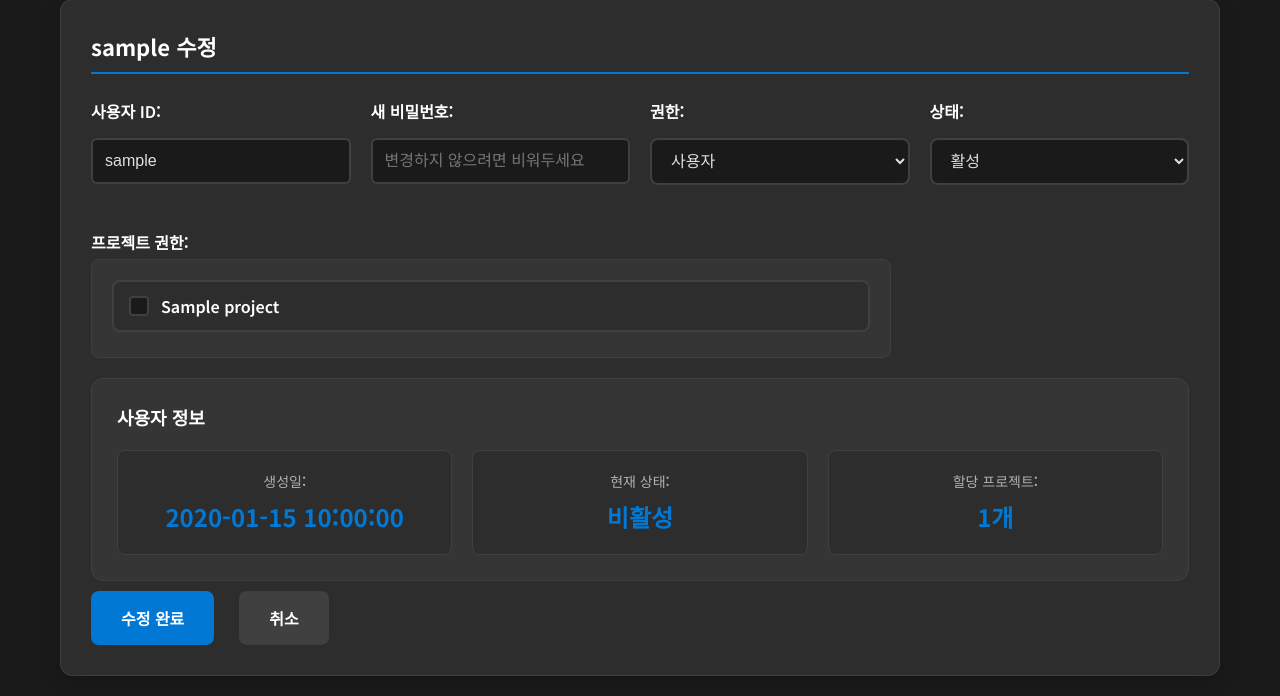
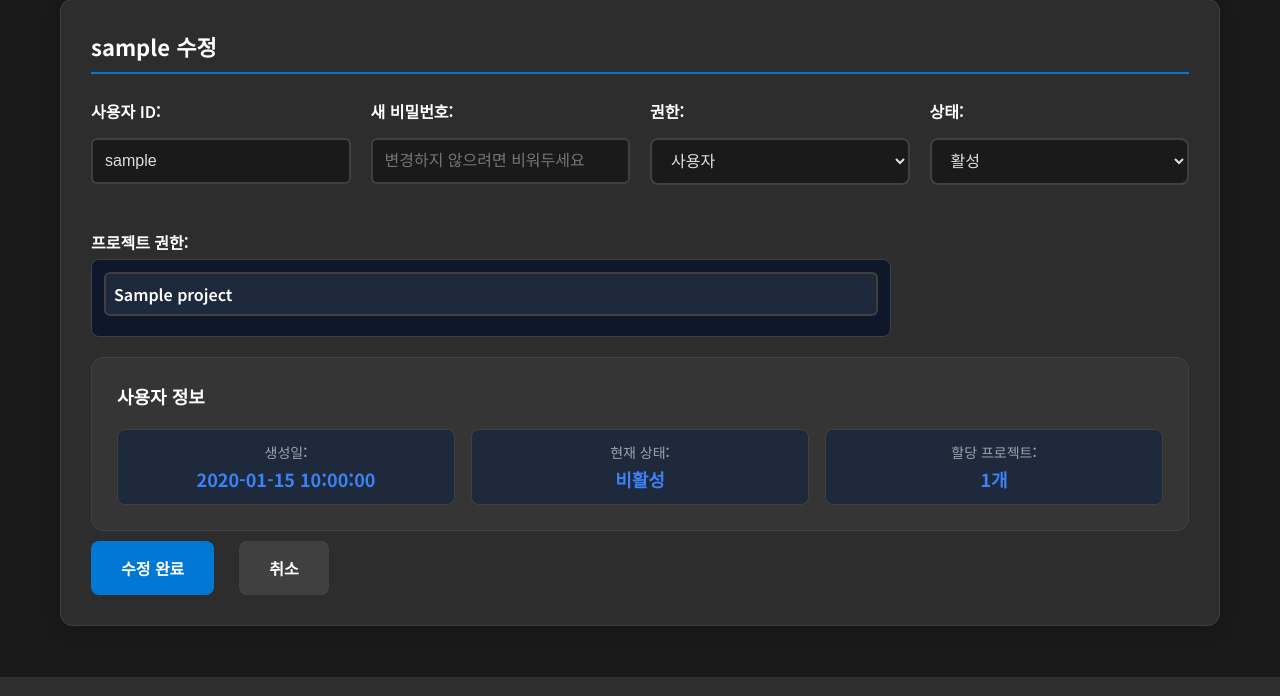
Before and after one commit to klove701-creator/LaborApp, a Flask app: template templates/admin_user_edit.html in a window 1280 px wide. Shown: the part 123-819 px from the top of the page. Run offline with Flask 3, Linux system fonts and the light colour scheme; the template is opened without the code that fills it: most values are stand-ins (such as "Sample title", 1, 10 or a date in 2020); some web fonts are replaced.

Commit message:
달력수정

```diff
--- a/templates/admin_user_edit.html
+++ b/templates/admin_user_edit.html
@@ -5,6 +5,78 @@
     <meta name="viewport" content="width=device-width, initial-scale=1.0">
     <title>사용자 수정 - {{ username }}</title>
     <link rel="stylesheet" href="{{ url_for('static', filename='style.css') }}">
+    <style>
+        /* 커스텀 체크박스 스타일 */
+        .project-checkbox {
+            display: flex;
+            align-items: center;
+            margin-bottom: 8px;
+            padding: 8px;
+            background: #1e293b;
+            border-radius: 6px;
+            cursor: pointer;
+            transition: background-color 0.2s;
+        }
+
+        .project-checkbox:hover {
+            background: #334155;
+        }
+
+        .project-checkbox input {
+            width: 18px;
+            height: 18px;
+            margin-right: 8px;
+            accent-color: #3b82f6;
+            cursor: pointer;
+        }
+
+        .project-checkbox input:checked {
+            background: #3b82f6;
+        }
+
+        .projects-grid {
+            display: grid;
+            grid-template-columns: repeat(auto-fit, minmax(250px, 1fr));
+            gap: 8px;
+            background: #0f172a;
+            padding: 12px;
+            border-radius: 8px;
+            border: 1px solid #374151;
+        }
+
+        /* 기존 checkmark 스타일 제거용 */
+        .checkmark {
+            display: none;
+        }
+
+        .stats-grid {
+            display: grid;
+            grid-template-columns: repeat(3, 1fr);
+            gap: 16px;
+            margin-top: 16px;
+        }
+
+        .stat-item {
+            background: #1e293b;
+            padding: 12px;
+            border-radius: 8px;
+            text-align: center;
+        }
+
+        .stat-label {
+            display: block;
+            color: #9ca3af;
+            font-size: 14px;
+            margin-bottom: 4px;
+        }
+
+        .stat-value {
+            display: block;
+            color: #3b82f6;
+            font-size: 18px;
+            font-weight: bold;
+        }
+    </style>
 </head>
 <body>
     <div class="container">
@@ -56,7 +128,6 @@
                         <label class="project-checkbox">
                             <input type="checkbox" name="projects" value="{{ project }}"
                                    {% if project in user_data.get('projects', []) %}checked{% endif %}>
-                            <span class="checkmark"></span>
                             {{ project }}
                         </label>
                         {% endfor %}
@@ -117,6 +188,4 @@
     </script>
     <script src="{{ url_for('static', filename='js/currency-format.js') }}"></script>
 </body>
-
-</body>
 </html>
```
Also changed, not shown: static/js/calendar.js (added, +72 -0 lines), user_routes.py (+18 -0 lines).
